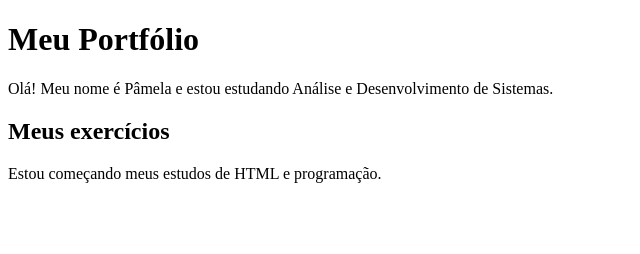
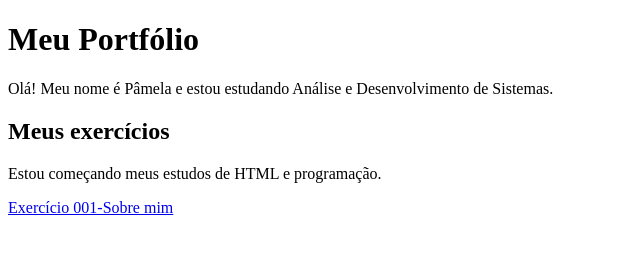
Before and after one commit to PamelaCampos485/estudos-html, a plain HTML site: page index.html in a window 1280 px wide. Shown: the whole page, without its empty margins (0-640 px from the left). Drawn offline with Linux system fonts and the light colour scheme.

Commit message:
Update index.html

```diff
--- a/index.html
+++ b/index.html
@@ -13,6 +13,6 @@
 <h2>Meus exercícios</h2>
 
 <p>Estou começando meus estudos de HTML e programação.</p>
-
+<a href="Exercicios/exercicio001/index.html">Exercício 001-Sobre mim</a>
 </body>
 </html>
```
